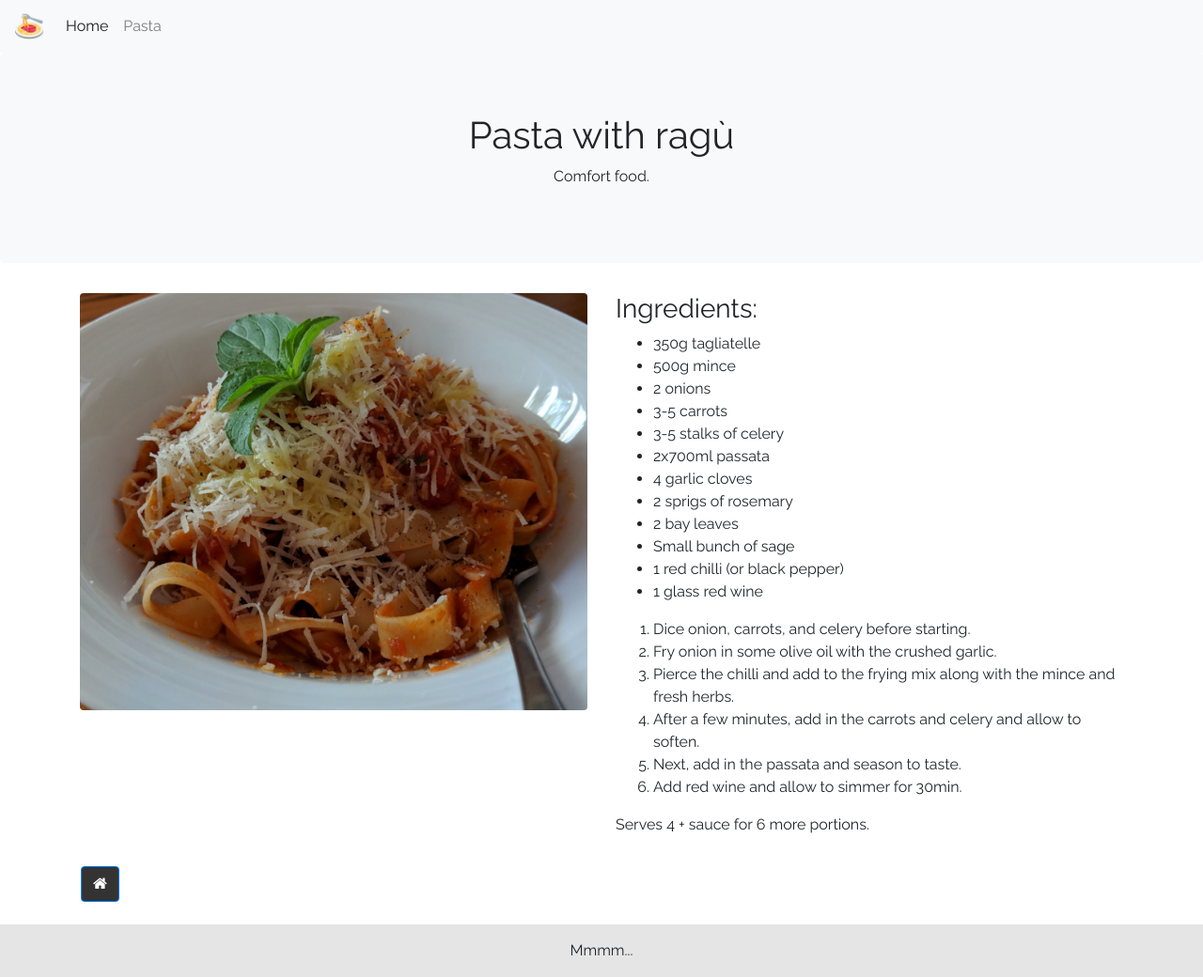
After one commit to roberto-aldera/not-just-pasta, a PHP site: page /pages/recipes/pastas/pasta-with-ragu.php in a window 1280 px wide. The commit adds this page. Shown: the whole page at 94% size. Run offline with PHP 8.4, Linux system fonts and the light colour scheme.

Commit message:
Add ragu recipe

```diff
--- /dev/null
+++ b/pages/recipes/pastas/pasta-with-ragu.php
@@ -0,0 +1,77 @@
+<!DOCTYPE html>
+<html lang="en">
+
+<head>
+    <title>Pasta with ragù</title>
+    <?php require "../../../includes/recipe-header.php"; ?>
+    <link rel="stylesheet" href="../../../main.css">
+</head>
+
+<body>
+    <nav class="navbar navbar-expand-lg navbar-light bg-light">
+        <a class="navbar-brand" href="../../../index.html">
+            <img src="../../../favicon_io/android-chrome-512x512.png" width="30" height="30"
+                class="d-inline-block align-top" alt="">
+        </a>
+        <button class="navbar-toggler" type="button" data-toggle="collapse" data-target="#navbarNavAltMarkup"
+            aria-controls="navbarNavAltMarkup" aria-expanded="false" aria-label="Toggle navigation">
+            <span class="navbar-toggler-icon"></span>
+        </button>
+        <div class="collapse navbar-collapse" id="navbarNavAltMarkup">
+            <div class="navbar-nav">
+                <a class="nav-item nav-link active" href="../../../index.html">Home <span
+                        class="sr-only">(current)</span></a>
+                <a class="nav-item nav-link" href="pasta.php">Pasta</a>
+
+            </div>
+        </div>
+    </nav>
+
+    <div class="jumbotron text-center bg-light">
+        <h1>Pasta with ragù</h1>
+        <p>Comfort food.</p>
+    </div>
+
+    <div class="container">
+        <div class="row">
+            <div class="col-sm-6">
+                <img class="img-fluid rounded" style="float:center" src="../../../images/pasta-with-ragu.png"
+                    alt="pasta-with-ragù">
+            </div>
+            <div class="col-sm-6">
+                <h3>Ingredients:</h3>
+                <ul>
+                    <li>350g tagliatelle</li>
+                    <li>500g mince</li>
+                    <li>2 onions</li>
+                    <li>3-5 carrots</li>
+                    <li>3-5 stalks of celery</li>
+                    <li>2x700ml passata</li>
+                    <li>4 garlic cloves</li>
+                    <li>2 sprigs of rosemary</li>
+                    <li>2 bay leaves</li>
+                    <li>Small bunch of sage</li>
+                    <li>1 red chilli (or black pepper)</li>
+                    <li>1 glass red wine</li>
+                </ul>
+                <ol>
+                    <li>Dice onion, carrots, and celery before starting.</li>
+                    <li>Fry onion in some olive oil with the crushed garlic.</li>
+                    <li>Pierce the chilli and add to the frying mix along with the mince and fresh herbs.</li>
+                    <li>After a few minutes, add in the carrots and celery and allow to soften.</li>
+                    <li>Next, add in the passata and season to taste.</li>
+                    <li>Add red wine and allow to simmer for 30min.</li>
+                </ol>
+                <p>
+                    Serves 4 + sauce for 6 more portions.
+                </p>
+            </div>
+        </div>
+    </div>
+</body>
+
+<footer>
+    <?php require "../../../includes/recipe-footer.php"; ?>
+</footer>
+
+</html>
```
Also changed, not shown: pages/recipes/pastas/pasta.php (+9 -0 lines), images/pasta-with-ragu.png (added).
